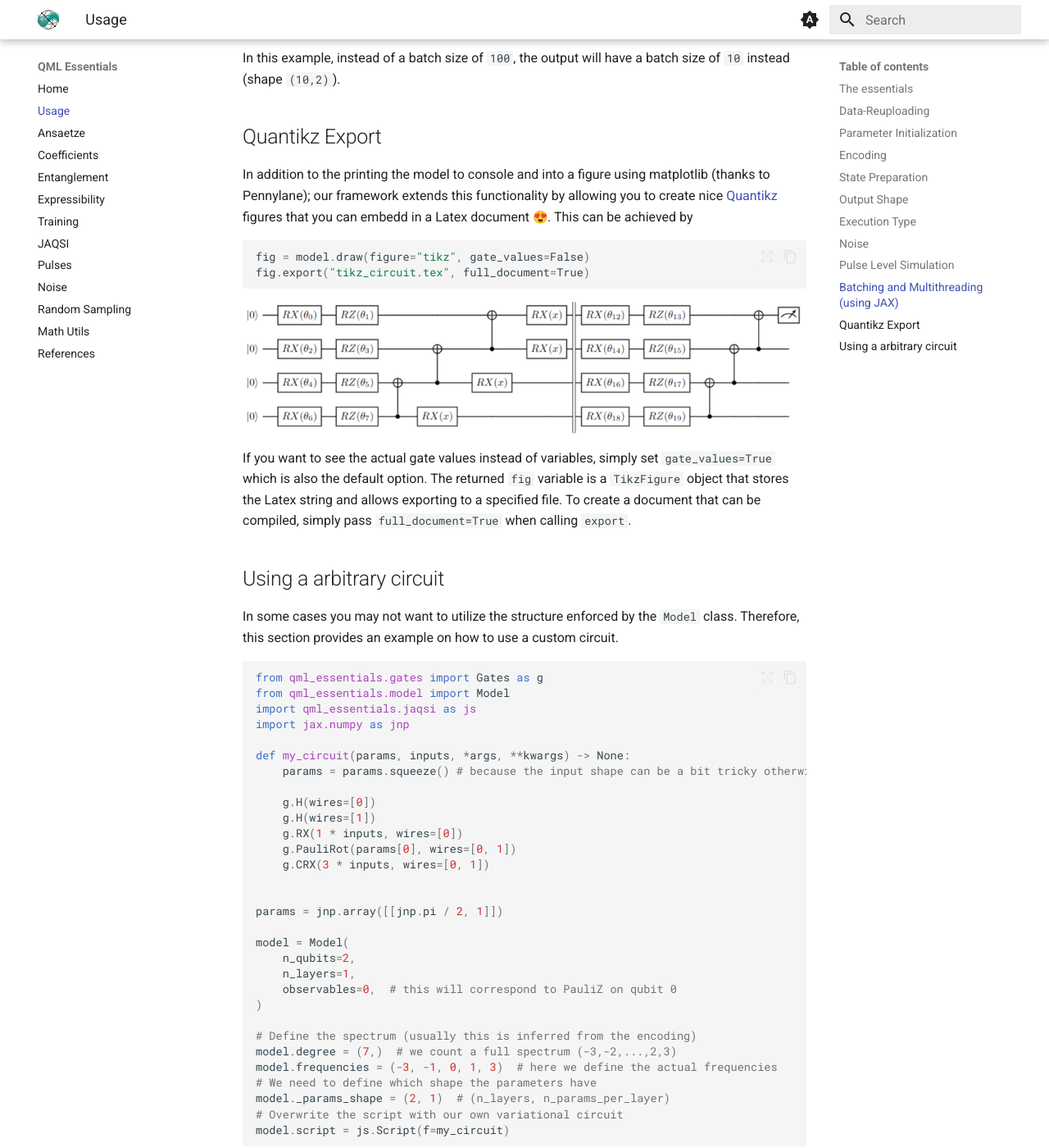
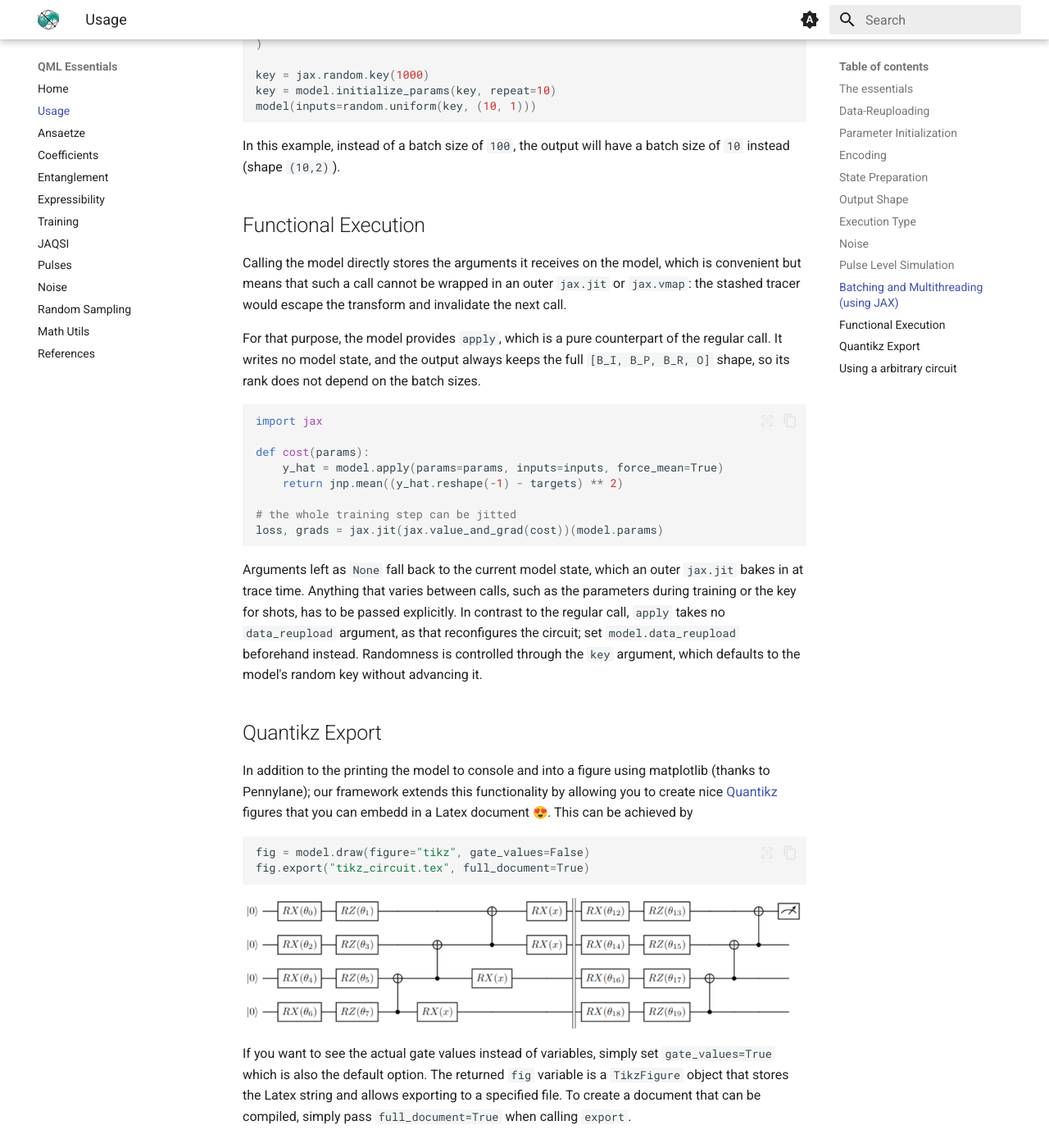
Before and after one commit to cirKITers/qml-essentials, an MkDocs documentation site: the page built from docs/usage.md, in a window 1280 px wide and 1400 px high, scrolled down 8386 px. Shown: the whole window at 82% size. Built offline with MkDocs 1.6.1 and Material for MkDocs 9.7.7, drawn with Linux system fonts in a browser that asks for light colours; emoji names are drawn with the system emoji font; some of the changed text lies outside the part shown.

Commit message:
adapted docs accordingly
Signed-off-by: Melvin Strobl <lc3267@kit.edu>

````diff
--- a/docs/usage.md
+++ b/docs/usage.md
@@ -265,7 +265,13 @@ If all three, inputs, parameters and pulse parameters, are provided, with sizes
 Internally, these combinations will be flattened during processing and then reshaped to the original shape afterwards, such that the output shape is `[B_I, B_P, B_R, O]`.
 Here, `O` is the general output shape depending on the execution type.
 This shape is also available as a property of the model: `model.batch_shape`.
-Note, that the output shape is always squeezed, i.e. batch axes will be suppressed if their dimension is 1.
+Note, that the output shape is squeezed by default, i.e. every axis of dimension 1 is suppressed.
+This includes the output axis `O`, so a single observable or a batch of one changes the rank of the result.
+Pass `keepdims=True` to get the full `[B_I, B_P, B_R, O]` shape instead:
+
+```python
+model(params, inputs, keepdims=True)
+```
 
 In addition to letting the model handle repeating the batch axes, it is also possible to disable this functionality by setting `repeat_batch_axis` upon model initialization.
 This parameter is an array of boolean values determining of the corresponding axis in the `batch_shape` (#Inputs, #Params, #PulseParams) should be repeated.
@@ -285,6 +291,29 @@ key = model.initialize_params(key, repeat=10)
 model(inputs=random.uniform(key, (10, 1)))
 ```
 In this example, instead of a batch size of `100`, the output will have a batch size of `10` instead (shape `(10,2)`).
+
+## Functional Execution
+
+Calling the model directly stores the arguments it receives on the model, which is convenient but means that such a call cannot be wrapped in an outer `jax.jit` or `jax.vmap`: the stashed tracer would escape the transform and invalidate the next call.
+
+For that purpose, the model provides `apply`, which is a pure counterpart of the regular call.
+It writes no model state, and the output always keeps the full `[B_I, B_P, B_R, O]` shape, so its rank does not depend on the batch sizes.
+
+```python
+import jax
+
+def cost(params):
+    y_hat = model.apply(params=params, inputs=inputs, force_mean=True)
+    return jnp.mean((y_hat.reshape(-1) - targets) ** 2)
+
+# the whole training step can be jitted
+loss, grads = jax.jit(jax.value_and_grad(cost))(model.params)
+```
+
+Arguments left as `None` fall back to the current model state, which an outer `jax.jit` bakes in at trace time.
+Anything that varies between calls, such as the parameters during training or the key for shots, has to be passed explicitly.
+In contrast to the regular call, `apply` takes no `data_reupload` argument, as that reconfigures the circuit; set `model.data_reupload` beforehand instead.
+Randomness is controlled through the `key` argument, which defaults to the model's random key without advancing it.
 
 ## Quantikz Export
 
````
Also changed, not shown: docs/training.md (+2 -0 lines).
